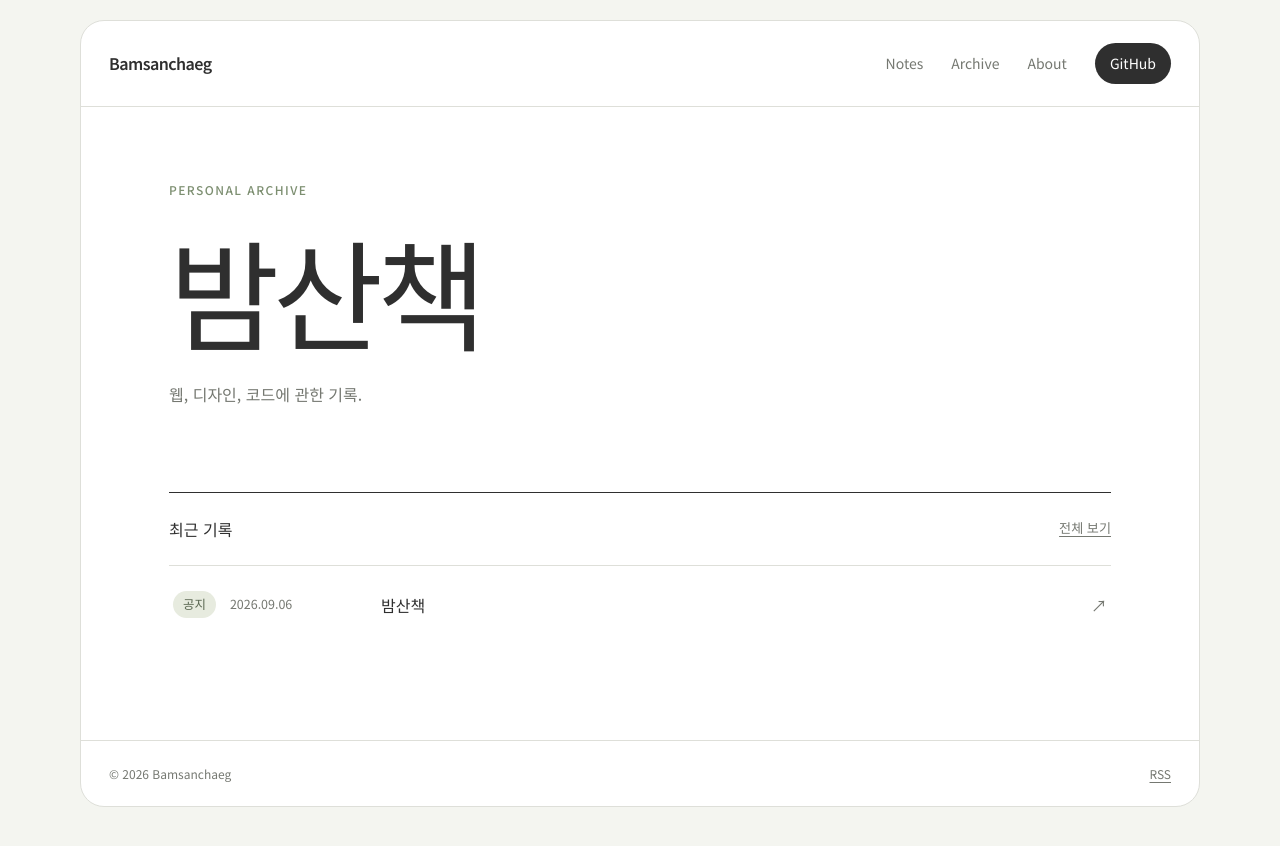
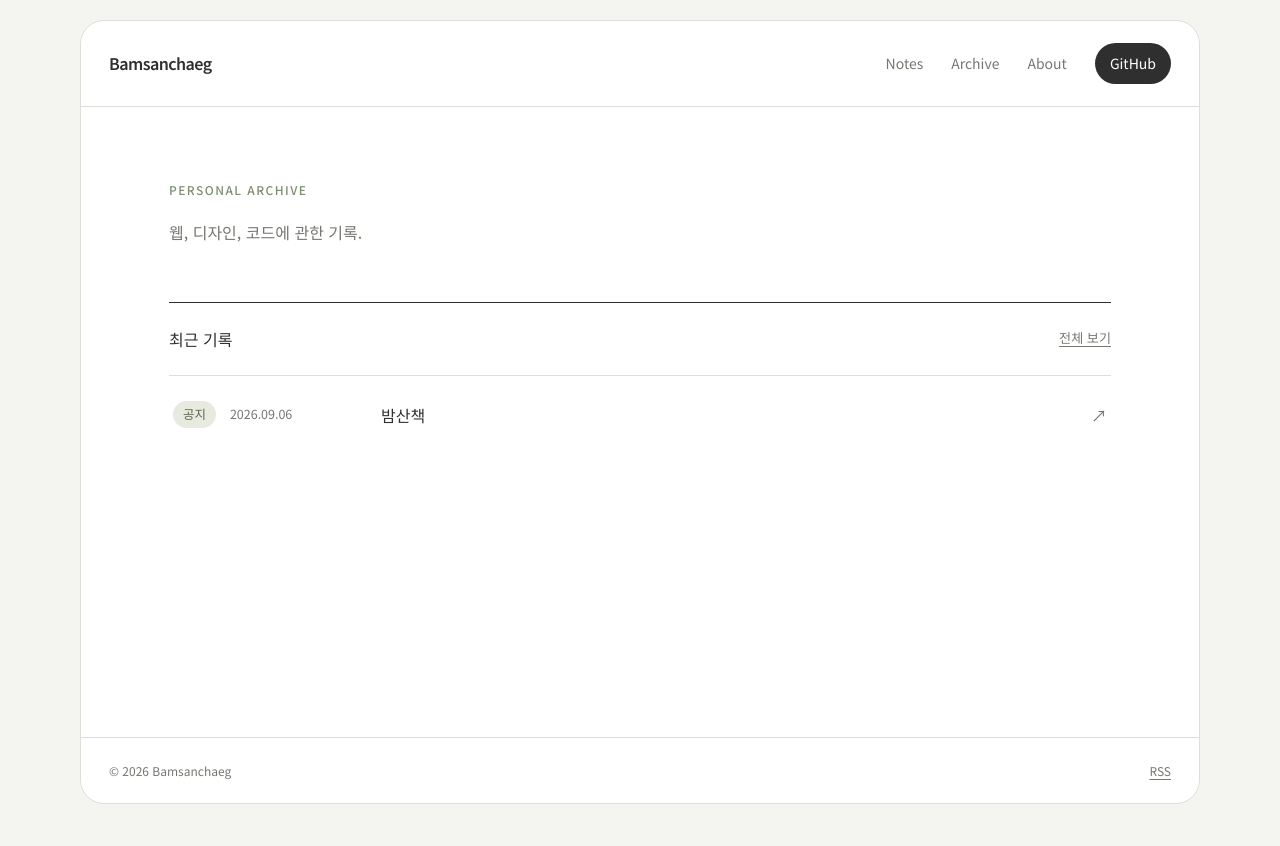
Before and after one commit to bamsanchaeg/bamsanchaeg.github.io, a Jekyll site: the page built from index.html, in a window 1280 px wide. Shown: the top 846 px of the page. Built offline with Jekyll 4.4.1, drawn with Linux system fonts in a browser that asks for light colours.

Commit message:
style: remove oversized home title

```diff
--- a/assets/css/style.css
+++ b/assets/css/style.css
@@ -117,7 +117,7 @@ main {
   max-width: 720px;
 }
 
-.intro { margin-bottom: 84px; }
+.intro { margin-bottom: 56px; }
 
 .section-label {
   margin: 0 0 18px;
@@ -143,7 +143,7 @@ main {
 
 .intro > p:last-child,
 .page-intro > p:last-child {
-  margin: 18px 0 0;
+  margin: 0;
   color: var(--muted);
   font-size: 1rem;
 }
@@ -413,8 +413,7 @@ main {
   .main-nav .github-link { padding: 6px 11px; }
 
   main { padding: 48px 20px 72px; }
-  .intro { margin-bottom: 64px; }
-  .intro h1 { font-size: clamp(3rem, 18vw, 5.5rem); }
+  .intro { margin-bottom: 48px; }
 
   .post-list a {
     grid-template-columns: minmax(0, 1fr) auto;
--- a/index.html
+++ b/index.html
@@ -3,9 +3,8 @@ layout: default
 title: HOME
 ---
 
-<section class="intro" aria-labelledby="intro-title">
+<section class="intro" aria-label="사이트 소개">
   <p class="section-label">Personal archive</p>
-  <h1 id="intro-title">밤산책</h1>
   <p>웹, 디자인, 코드에 관한 기록.</p>
 </section>
 <section class="recent" aria-labelledby="recent-title">
```
